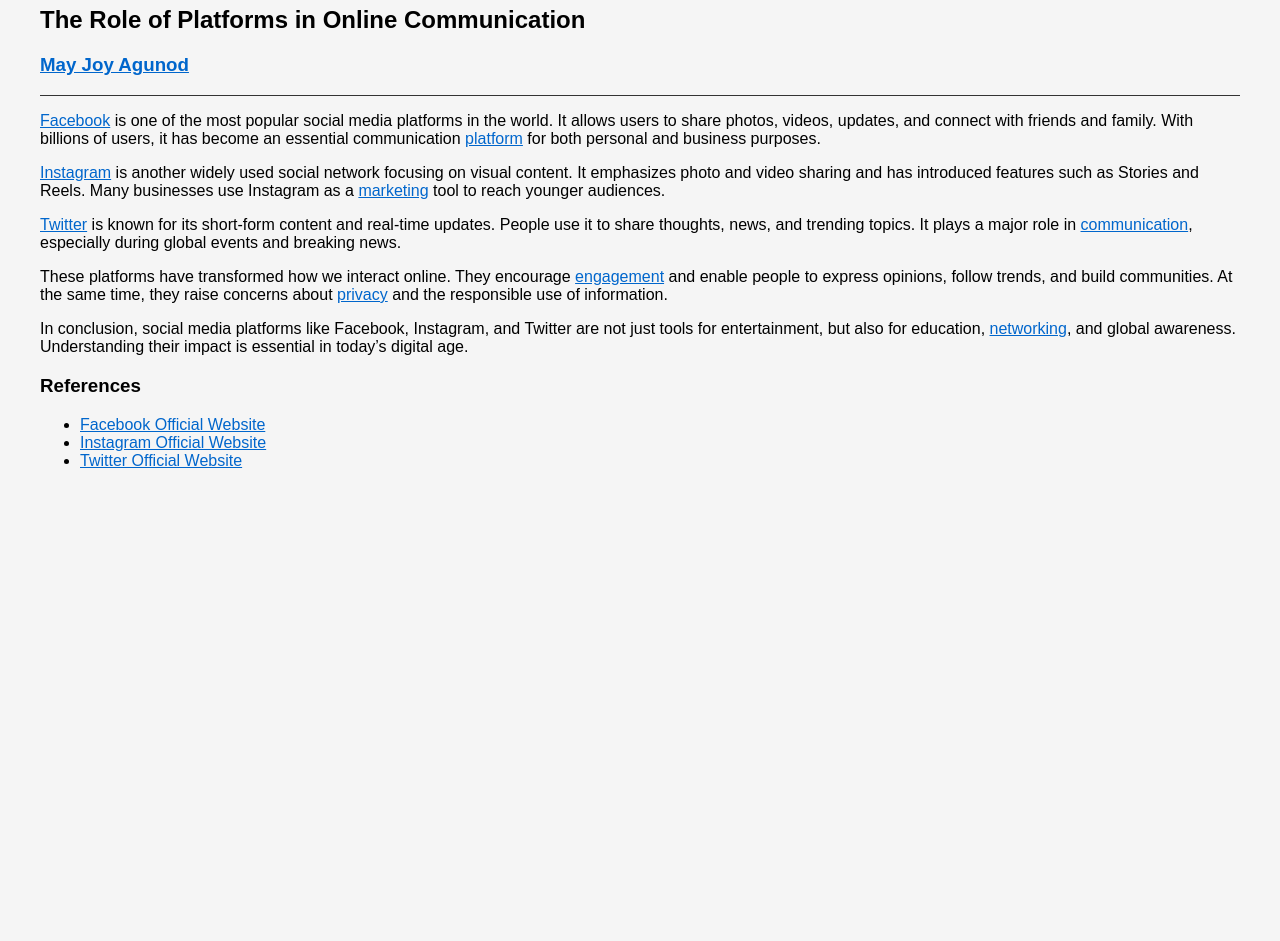
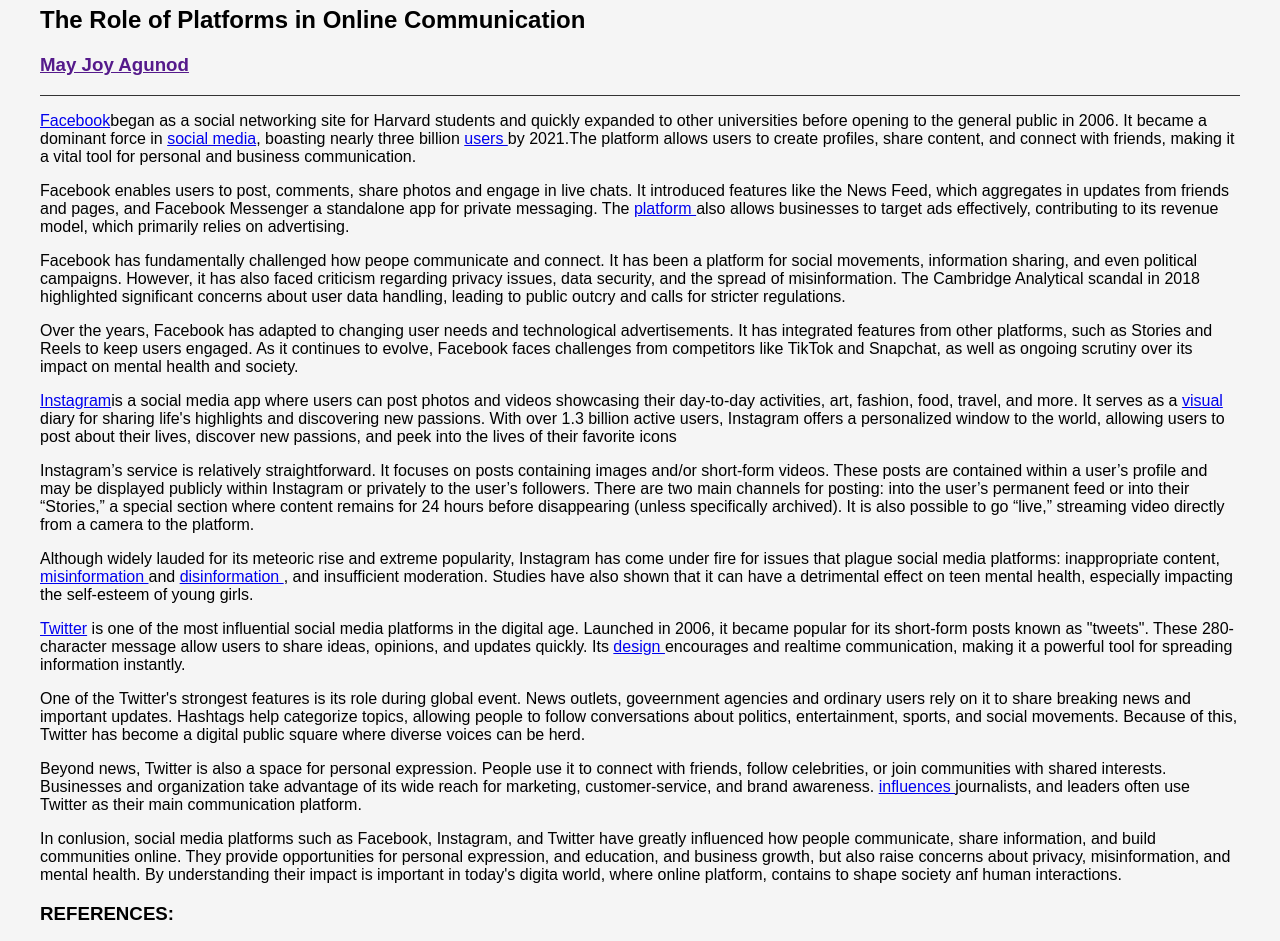
Before and after one commit to 20256204-joy/EXERCISE_4, a plain HTML site: page FG_LAB_ACTIVITY_4.html in a window 1280 px wide. Shown: the part 92-1033 px from the top of the page. Before the commit the page ends 800 px from the top, so only its background shows below. Drawn offline with Linux system fonts and the light colour scheme.

Commit message:
first commit

```diff
--- a/FG_LAB_ACTIVITY_4.html
+++ b/FG_LAB_ACTIVITY_4.html
@@ -5,54 +5,67 @@
         <meta name="viewport" content="width=device-width, initial-scale=1.0">
         <title>Social Media Platforms: Facebook, Instagram, and Twitter</title>
     </head>
-<body bgcolor ="#f5f5f5" link="#0066cc" vlink="#0066cc" alink="#0066cc" style="margin:40px;" text="#000000">
-    <font face="Arial">
-        <h1><font face="Arial">Social Media Platforms: Facebook, Instagram, and Twitter</font></h1>
-        <h2><font face="Arial">The Role of Platforms in Online Communication</font></h2>
+    <body style="background: #f5f5f5; color: #000000; margin:40px; font-family:Arial;">
+        <h1>Social Media Platform: Facebook, Instagram, and Twitter</h1>
+        <h2>The Role of Platforms in Online Communication</h2>
         <h3>
-            <a href="mailto:may774496@gmail.com"><font face="Arial">May Joy Agunod</font></a>
+            <a href=""mailto:20256204@s.ubaguio.edu>May Joy Agunod</a>
         </h3>
         <hr noshade size="1" color="#333">
-
         <p>
-            <a href="https://www.facebook.com" target="_blank">Facebook</a> is one of the most popular
-            social media platforms in the world. It allows users to share photos, videos, updates, and
-            connect with friends and family. With billions of users, it has become an essential
-            communication <a href="https://www.merriam-webster.com/dictionary/platform" target="_blank">platform</a>
-            for both personal and business purposes.
+            <a href="https.//www.facebook.com" target="_blank">Facebook</a>began as a social networking site for Harvard students and quickly expanded to other
+            universities before opening to the general public in 2006. It became a dominant force in <a href="https://www.merriam-webster.com/dictionary/social%20media" target="_blank">
+            social media</a>, boasting nearly three billion <a href="https://www.merriam-webster.com/dictionary/users" target="_blank">users </a> by 2021.The platform allows users to create profiles, share content, and connect with friends, making it a vital tool for
+            personal and business communication.
         </p>
         <p>
-            <a href="https://www.instagram.com" target="_blank">Instagram</a> is another widely used
-            social network focusing on visual content. It emphasizes photo and video sharing and has
-            introduced features such as Stories and Reels. Many businesses use Instagram as a
-            <a href="https://www.merriam-webster.com/dictionary/marketing" target="_blank">marketing</a>
-            tool to reach younger audiences.
+            Facebook enables users to post, comments, share photos and engage in live chats. It introduced features like the News Feed, which aggregates in updates from friends
+            and pages, and Facebook Messenger a standalone app for private messaging. The <a href="https://www.merriam-webster.com/dictionary/platform" target="_blank">platform </a> also allows businesses to target ads effectively, contributing to its
+            revenue model, which primarily relies on advertising.
         </p>
         <p>
-            <a href="https://www.twitter.com" target="_blank">Twitter</a> is known for its
-            short-form content and real-time updates. People use it to share thoughts, news, and
-            trending topics. It plays a major role in <a href="https://www.merriam-webster.com/dictionary/communication" target="_blank">communication</a>,
-            especially during global events and breaking news.
+            Facebook has fundamentally challenged how peope communicate and connect. It has been a platform for social movements, information sharing, and even political campaigns. However, it has also faced criticism regarding privacy issues, data security, and
+            the spread of misinformation. The Cambridge Analytical scandal in 2018 highlighted significant concerns about user data handling, leading to public outcry and calls for stricter regulations.
         </p>
         <p>
-            These platforms have transformed how we interact online. They encourage
-            <a href="https://www.merriam-webster.com/dictionary/engagement" target="_blank">engagement</a>
-            and enable people to express opinions, follow trends, and build communities.
-            At the same time, they raise concerns about <a href="https://www.merriam-webster.com/dictionary/privacy" target="_blank">privacy</a>
-            and the responsible use of information.
+            Over the years, Facebook has adapted to changing user needs and technological advertisements. It has integrated features from other platforms, such as Stories and Reels to keep users engaged. As it continues to evolve, Facebook
+            faces challenges from competitors like TikTok and Snapchat, as well as ongoing scrutiny over its impact on mental health and society.
         </p>
         <p>
-            In conclusion, social media platforms like Facebook, Instagram, and Twitter are not
-            just tools for entertainment, but also for education, <a href="https://www.investopedia.com/terms/n/networking.asp" target="_blank">networking</a>,
-            and global awareness. Understanding their impact is essential in today’s digital age.
+            <a href="https://www.instagram.com" target="_blank">Instagram</a>is a social media app where users can post photos and videos showcasing their day-to-day
+            activities, art, fashion, food, travel, and more. It serves as a <a href="https://www.merriam-webster.com/dictionary/social%20media" target="_blank">visual </a>diary for sharing life's highlights and discovering new passions.
+            With over 1.3 billion active users, Instagram offers a personalized window to the world, allowing users to post about their lives, discover new passions, and peek into the lives of their favorite icons
         </p>
-
-        <h3><font face="Arial">References</font></h3>
+        <p>
+            Instagram’s service is relatively straightforward. It focuses on posts containing images and/or short-form videos. These posts are contained within a user’s profile and may be displayed publicly within Instagram or privately to the user’s followers.
+            There are two main channels for posting: into the user’s permanent feed or into their “Stories,” a special section where content remains for 24 hours before disappearing (unless specifically archived). It is also possible to go “live,” streaming video directly
+            from a camera to the platform.
+        </p>
+        <p>
+            Although widely lauded for its meteoric rise and extreme popularity, Instagram has come under fire for issues that plague social media platforms: inappropriate content, <a href="https://www.merriam-webster.com/dictionary/misinformation" target="_blank">misinformation </a> and
+            <a href="https://www.merriam-webster.com/dictionary/disinformation" target="_blank">disinformation </a>, and insufficient moderation. Studies have also shown that it can have a detrimental effect on teen mental health, especially impacting the self-esteem of young girls.
+        </p>
+        <p>
+            <a href="https://www.twitter.com" target="_blank">Twitter</a> is one of the most influential social media platforms in the digital age. Launched in 2006, it became popular for its short-form posts known as "tweets". These 280-character message allow
+            users to share ideas, opinions, and updates quickly. Its <a href="https://www.merriam-webster.com/dictionary/design" target="_blank">design </a> encourages and realtime communication, making it a powerful tool for spreading information instantly.
+        </p>
+        <p>
+            One of the Twitter's strongest features is its role during global event. News outlets, goveernment agencies and ordinary users rely on it to share breaking news and important updates. Hashtags help categorize topics, allowing people to follow
+            conversations about politics, entertainment, sports, and social movements. Because of this, Twitter has become a digital public square where diverse voices can be herd.
+        </p>
+        <p>
+            Beyond news, Twitter is also a space for personal expression. People use it to connect with friends, follow celebrities, or join communities with shared interests. Businesses and organization take advantage of its wide reach for marketing, customer-service, and
+            brand awareness.  <a href="https://www.merriam-webster.com/dictionary/influences" target="_blank">influences </a> journalists, and leaders often use Twitter as their main communication platform.
+        </p>
+        <p>
+            In conlusion, social media platforms such as Facebook, Instagram, and Twitter have greatly influenced how people communicate, share information, and build communities online. They provide opportunities for personal expression, and education, and business growth, but
+            also raise concerns about privacy, misinformation, and mental health. By understanding their impact is important in today's digita world, where online platform, contains to shape society anf human interactions.
+        </p>
+        <h3>REFERENCES:</h3>
         <ul>
             <li><a href="https://www.facebook.com" target="_blank">Facebook Official Website</a></li>
             <li><a href="https://www.instagram.com" target="_blank">Instagram Official Website</a></li>
             <li><a href="https://www.twitter.com" target="_blank">Twitter Official Website</a></li>
         </ul>
-    </font>
     </body>
 </html>
```
Also changed, not shown: 1 other file. Lines whose indentation alone changed are shown as unchanged.
